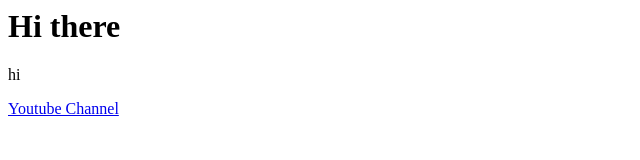
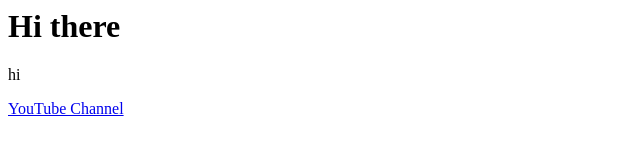
Before and after one commit to adelaide-dotnet/adelaide-dotnet.github.io, a plain HTML site: page index.html in a window 1280 px wide. Shown: the full height of the page, 0-640 px from the left. Drawn offline with Linux system fonts and the light colour scheme.

Commit message:
Update index.html

```diff
--- a/index.html
+++ b/index.html
@@ -2,6 +2,6 @@
 <body>
 <h1>Hi there</h1>
   <p>hi</p>
-  <a href="https://www.youtube.com/channel/UC2ADic3W47_Ms9vU96MsG2A"> Youtube Channel</a>
+  <a href="https://www.youtube.com/channel/UC2ADic3W47_Ms9vU96MsG2A"> YouTube Channel</a>
 </body>
 </html>
```
